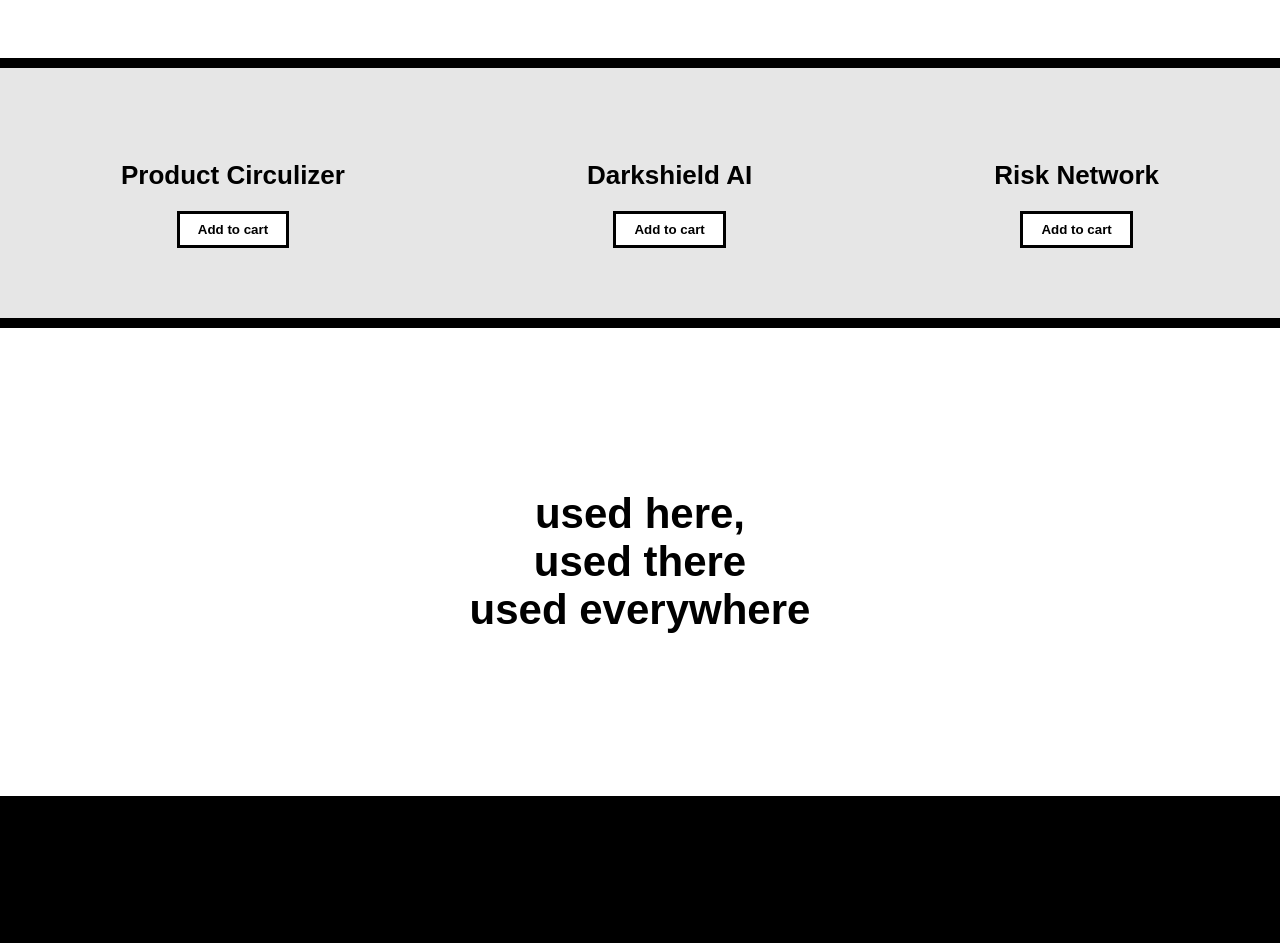
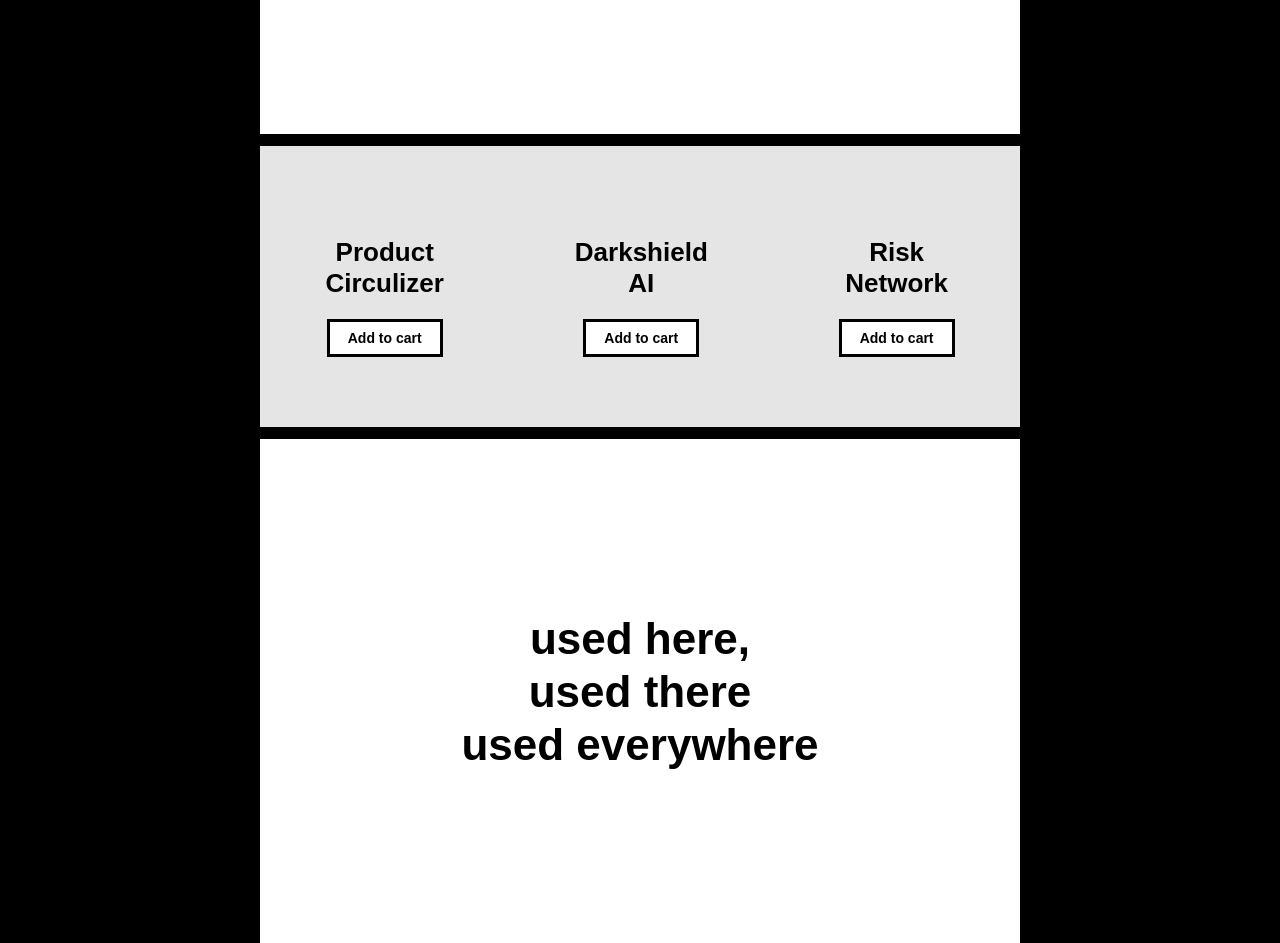
Before and after one commit to danielpasc/PlainWhiteShopLogo, a plain HTML site: page index.html in a window 1280 px wide. Shown: the part 291-1234 px from the top of the page. Before the commit the page ends 1171 px from the top, so only its background shows below. Drawn offline with Linux system fonts and the light colour scheme; a web font is replaced by a local one.

Commit message:
Adjust typography sizes for better visual balance

```diff
--- a/index.html
+++ b/index.html
@@ -7,35 +7,42 @@
   <link rel="stylesheet" href="style.css" />
   <link href="https://fonts.googleapis.com/css2?family=Science+Gothic:wght@400;700&display=swap" rel="stylesheet">
 </head>
+
 <body>
 
-  <header class="hero">
+  <div class="wrapper">
+
+    <div class="hero">
       <h1>Plain white shop</h1>
-  </header>
+    </div>
 
-  <section class="products">
+    <div class="products">
       <div class="product">
-      <h2>Product Circulizer</h2>
+        <h2>Product<br>Circulizer</h2>
         <button>Add to cart</button>
       </div>
+
       <div class="product">
-      <h2>Darkshield AI</h2>
+        <h2>Darkshield<br>AI</h2>
         <button>Add to cart</button>
       </div>
+
       <div class="product">
-      <h2>Risk Network</h2>
+        <h2>Risk<br>Network</h2>
         <button>Add to cart</button>
       </div>
-  </section>
+    </div>
 
-  <section class="used">
+    <div class="used">
       <h3>used here,<br>used there<br>used everywhere</h3>
-  </section>
+    </div>
 
-  <footer>
+    <div class="footer">
       <p>copyright 2025</p>
       <p>STARK INDUSTRIES</p>
-  </footer>
+    </div>
+
+  </div>
 
 </body>
 </html>
--- a/style.css
+++ b/style.css
@@ -1,3 +1,7 @@
+* {
+    box-sizing: border-box;
+  }
+
   body {
     margin: 0;
     font-family: 'Science Gothic', sans-serif;
@@ -5,33 +9,31 @@
   }
 
   .wrapper {
-    max-width: 820px;
-    margin: 0 auto;
+    width: 760px;
+    margin: 60px auto;
+    background: white;
   }
 
-  .hero,
-.products,
-.used,
-.footer {
-  background: white;
+  /* HERO */
+  .hero {
+    padding: 110px 0;
     text-align: center;
-  border-top: 10px solid black;
-}
-
-.hero {
-  border-top: none;
-  padding: 100px 0;
   }
 
   .hero h1 {
-  font-size: 60px;
+    font-size: 58px;
   }
 
+
+  /* PRODUCTS */
   .products {
-    background: #e6e6e6;
+    border-top: 12px solid black;
+    border-bottom: 12px solid black;
+    background: #e5e5e5;
     display: flex;
     justify-content: space-around;
     padding: 70px 0;
+    text-align: center;
   }
 
   .product h2 {
@@ -44,16 +46,23 @@
     background: white;
     padding: 8px 18px;
     font-weight: bold;
+    font-size: 14px;
   }
 
+  /* USED */
   .used {
-    padding: 120px 0;
+    padding: 130px 0;
+    text-align: center;
   }
 
   .used h3 {
-    font-size: 42px;
+    font-size: 44px;
+    line-height: 1.2;
   }
 
+  /* FOOTER */
   .footer {
+    border-top: 12px solid black;
     padding: 60px 0;
+    text-align: center;
   }
```
Lines whose indentation alone changed are shown as unchanged.
